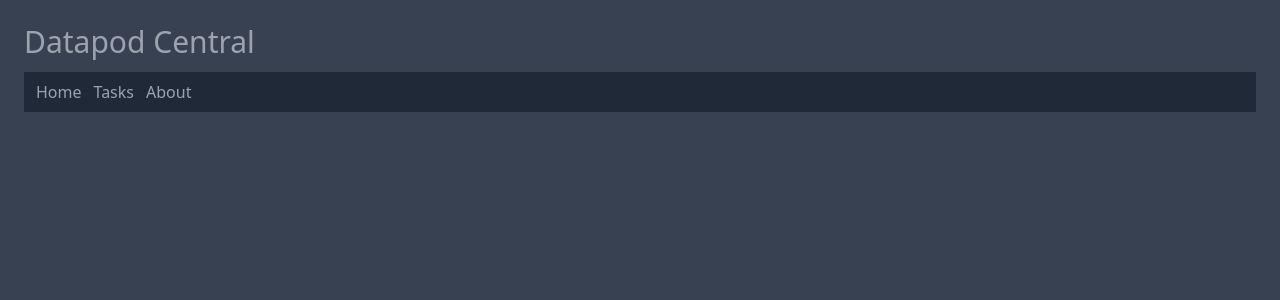
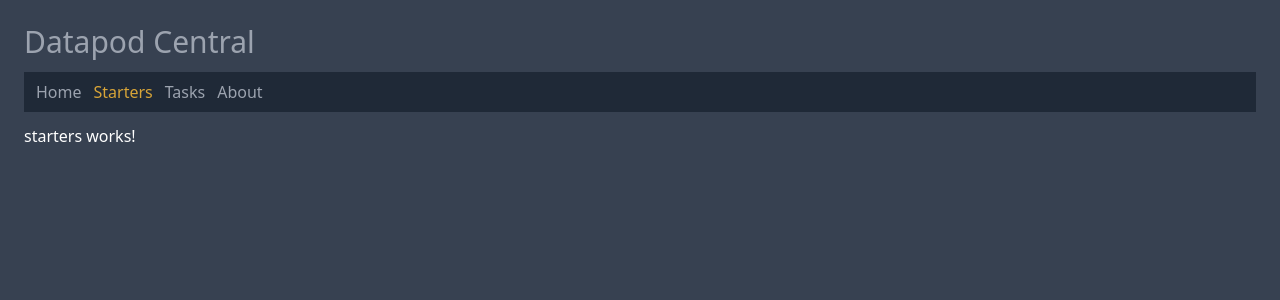
Before and after one commit to edwardtanguay/datapod-tanguay-eu, an Angular app: page /starters in a window 1280 px wide. Before the commit this address led to /. Shown: the top 300 px of the page. Built offline with nearby package versions, Linux system fonts and the light colour scheme.

Commit message:
base starters page

```diff
--- a/src/app/app.routes.ts
+++ b/src/app/app.routes.ts
@@ -2,10 +2,12 @@ import { Routes } from '@angular/router';
 import { AboutComponent } from './about/about.component';
 import { HomeComponent } from './home/home.component';
 import { TasksComponent } from './tasks/tasks.component';
+import { StartersComponent } from './starters/starters.component';
 
 export const routes: Routes = [
   { path: '', redirectTo: 'home', pathMatch: 'full' },
   { path: 'home', component: HomeComponent },
+  { path: 'starters', component: StartersComponent },
   { path: 'about', component: AboutComponent },
   { path: 'tasks', component: TasksComponent }
 ];
--- /dev/null
+++ b/src/app/starters/starters.component.html
@@ -0,0 +1 @@
+<p>starters works!</p>
--- a/src/data/pageItems.json
+++ b/src/data/pageItems.json
@@ -2,6 +2,10 @@
   {
     "name": "Home",
     "url": "/home"
+  },
+  {
+    "name": "Starters",
+    "url": "/starters"
   },
   {
     "name": "Tasks",
```
Also changed, not shown: src/app/starters/starters.component.ts (added, +12 -0 lines), src/app/starters/starters.component.scss (added), 1 other file (tests, documents, lock files or other folders).
